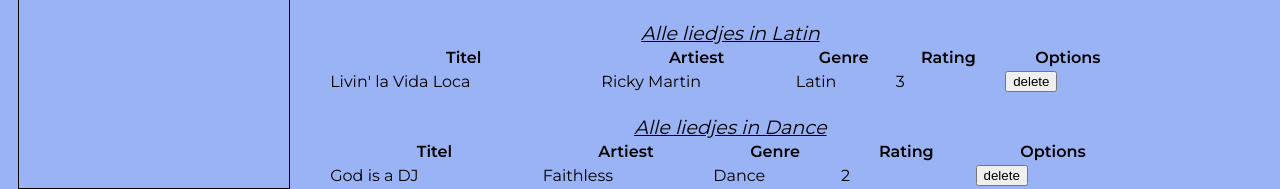
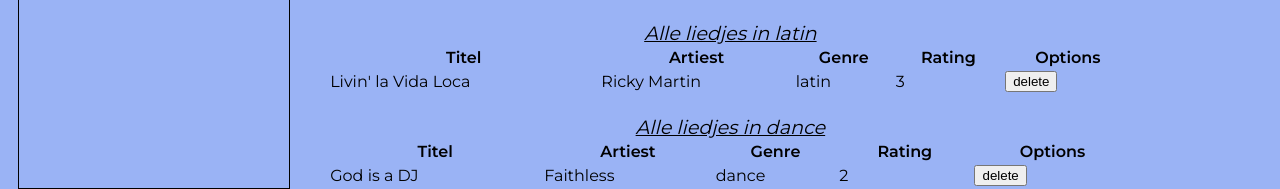
Before and after one commit to dpendjol/dominique_pendjol_lil-playlist, a React (Create React App) app: page / in a window 1280 px wide. Shown: the part 631-820 px from the top of the page. Built offline with nearby package versions, Linux system fonts and the light colour scheme.

Commit message:
solved the case-issue for now.

```diff
--- a/src/components/Container/mySampleData.js
+++ b/src/components/Container/mySampleData.js
@@ -61,7 +61,7 @@ const initialSongList = [
         id: uuid(),
         title: 'Livin\' la Vida Loca',
         artist: 'Ricky Martin',
-        genre: 'Latin',
+        genre: 'latin',
         rating: 3
     },
     {
@@ -75,7 +75,7 @@ const initialSongList = [
         id: uuid(),
         title: 'God is a DJ',
         artist: 'Faithless',
-        genre: 'Dance',
+        genre: 'dance',
         rating: 2
     },
 ]
--- a/src/components/InputForm/index.js
+++ b/src/components/InputForm/index.js
@@ -24,7 +24,7 @@ class InputForm extends Component {
                 id: uuid(),
                 title: this.state.title,
                 artist: this.state.artist,
-                genre: this.state.genre,
+                genre: this.state.genre.toLocaleLowerCase(),
                 rating: this.state.rating
             }
         )
```
